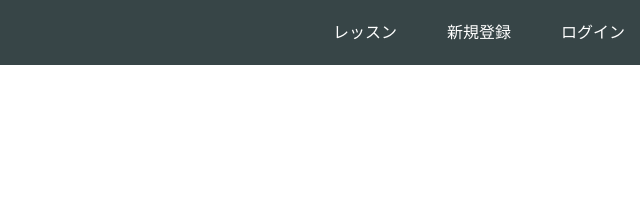
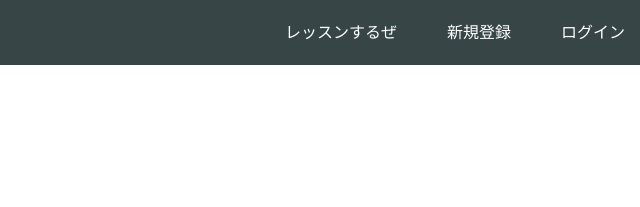
Before and after one commit to ikeshio/ikeshio.github.io, a plain HTML site: page index.html in a window 1280 px wide. Shown: the top 207 px of the page, 640-1280 px from the left. Drawn offline with Linux system fonts and the light colour scheme.

Commit message:
Update index.html

```diff
--- a/index.html
+++ b/index.html
@@ -15,7 +15,7 @@
       </div>
       <span class="fa fa-bars menu-icon"></span>
       <div class="header-right">
-        <a href="#">レッスン</a>
+        <a href="#">レッスンするぜ</a>
         <a href="#">新規登録</a>
         <a href="#" class="login">ログイン</a>
       </div>
```
